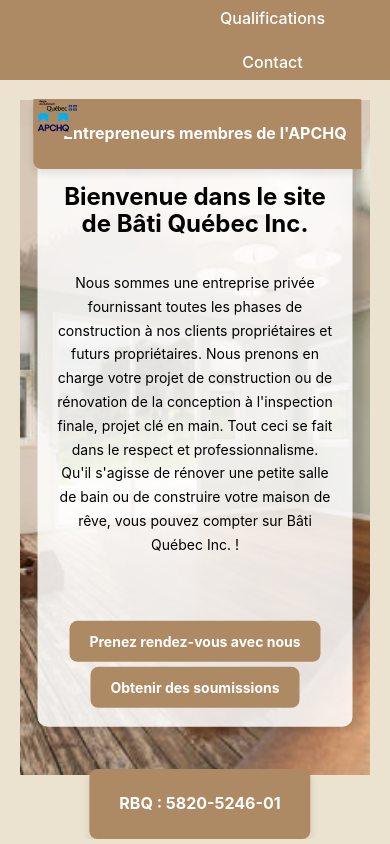
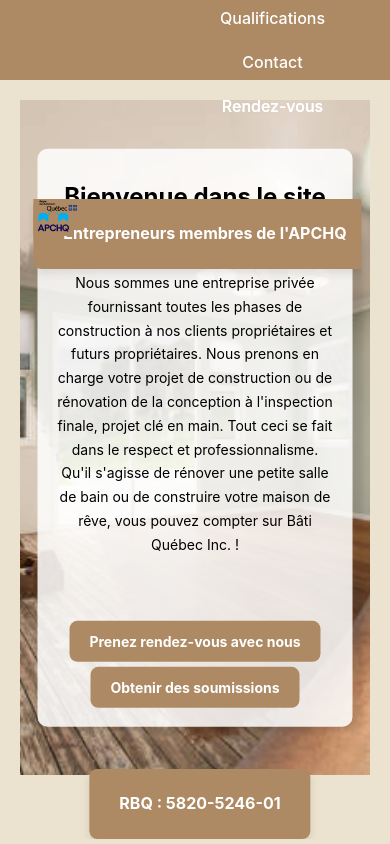
Before and after one commit to MyriamAssam/bati, a React (Vite) app: page / in a window 390 px wide. Shown: the top 844 px of the page. Built offline with nearby package versions, Linux system fonts and the light colour scheme.

Commit message:
ajuster css

```diff
--- a/src/App.css
+++ b/src/App.css
@@ -25,7 +25,7 @@ main {
   left: 50%;
   transform: translateX(-50%);
   display: flex;
-  gap: 1000px;
+  gap: 500px;
   /* Espacement entre les boutons */
   z-index: 1000;
   width: auto;
@@ -97,7 +97,7 @@ main {
 /* ✅ Ajustements pour écrans très larges */
 @media (min-width: 1600px) {
   .fixed-logos {
-    gap: 1000px;
+    gap: 2000px;
 
   }
 
@@ -161,7 +161,7 @@ main {
   .fixed-logos {
     flex-direction: column;
     align-items: center;
-    gap: 600px;
+    gap: 500px;
   }
 }
 
```
